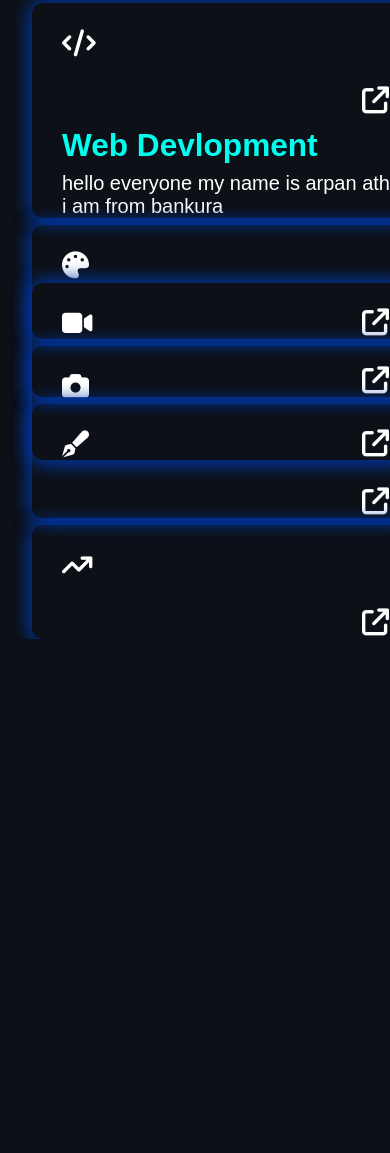
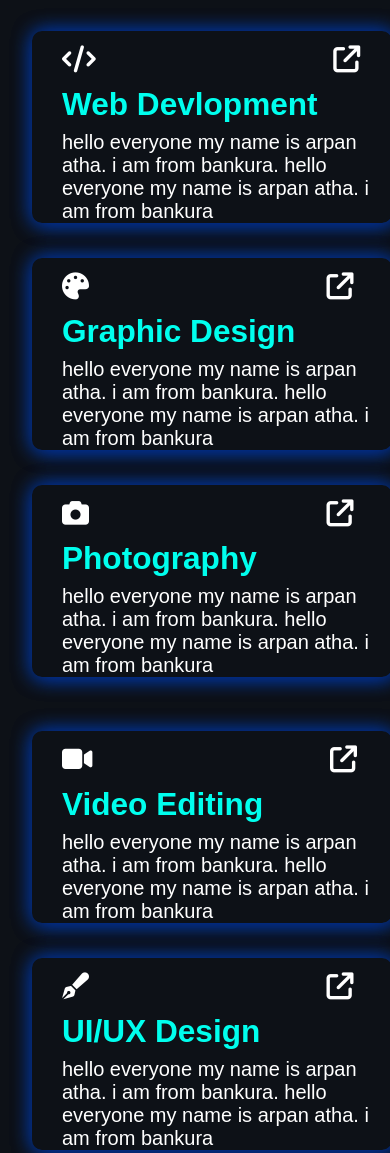
Before and after one commit to Arpanatha05/portfolio, a plain HTML site: page index.html in a window 390 px wide. Shown: the part 2439-3592 px from the top of the page. Before the commit the page ends 3078 px from the top, so only its background shows below. Drawn offline with nearby package versions, Linux system fonts and the light colour scheme.

Commit message:
responsive

```diff
--- a/index.html
+++ b/index.html
@@ -111,34 +111,61 @@
       <diV class="up upp">
         <div class="up-under ">
           <i class="fa-solid fa-code"></i>
-          <i style="margin-left: 300px;" class="fa-solid fa-arrow-up-right-from-square"></i>
+          <i  class="fa-solid fa-arrow-up-right-from-square huv"></i>
 
           <h3>Web Devlopment</h3>
 
-          <p>hello everyone my name is arpan atha. i am from bankura</p>
+          <p>hello everyone my name is arpan atha. i am from bankura.
+            hello everyone my name is arpan atha. i am from bankura
+          </p>
         </div>
         <div class="up-under ">
           <i  class="fa-solid fa-palette"></i>
-          <i style="margin-left: 300px;" class="fa-solid fa-arrow-up-right-from-square"></i>
+          <i class="fa-solid fa-arrow-up-right-from-square huv"></i>
+          <h3>Graphic Design</h3>
+
+          <p>hello everyone my name is arpan atha. i am from bankura.
+            hello everyone my name is arpan atha. i am from bankura
+          </p>
         </div>
         <div class="up-under">
           <i class="fa-solid fa-camera"></i>
-          <i style="margin-left: 300px;" class="fa-solid fa-arrow-up-right-from-square"></i>
+          <i  class="fa-solid fa-arrow-up-right-from-square huv"></i>
+          <h3>Photography</h3>
+
+          <p>hello everyone my name is arpan atha. i am from bankura.
+            hello everyone my name is arpan atha. i am from bankura
+          </p>
         </div>
 
       </diV>
       <diV class="down upp">
         <div class="down-under">
           <i class="fa-solid fa-video"></i>
-          <i style="margin-left: 300px;" class="fa-solid fa-arrow-up-right-from-square"></i>
+          <i  class="fa-solid fa-arrow-up-right-from-square huv"></i>
+          <h3>Video Editing</h3>
+
+          <p>hello everyone my name is arpan atha. i am from bankura.
+            hello everyone my name is arpan atha. i am from bankura
+          </p>
         </div>
         <div class="down-under">
           <i class="fa-solid fa-pen-fancy"></i>
-          <i style="margin-left: 300px;" class="fa-solid fa-arrow-up-right-from-square"></i>
+          <i  class="fa-solid fa-arrow-up-right-from-square huv"></i>
+          <h3>UI/UX Design</h3>
+
+          <p>hello everyone my name is arpan atha. i am from bankura.
+            hello everyone my name is arpan atha. i am from bankura
+          </p>
         </div>
         <div class="down-under">
           <i class="fa-solid fa-arrow-trend-up"></i>
-          <i style="margin-left: 300px;" class="fa-solid fa-arrow-up-right-from-square"></i>
+          <i  class="fa-solid fa-arrow-up-right-from-square huv"></i>
+          <h3>SEO </h3>
+
+          <p>hello everyone my name is arpan atha. i am from bankura.
+            hello everyone my name is arpan atha. i am from bankura
+          </p>
         </div>
       </diV>
      </section>
--- a/style.css
+++ b/style.css
@@ -661,16 +661,25 @@ body.dark h1, body.dark .support a {color: black;}
     }
     .up-under i:hover{
       color: #00ffee;
+      transform: none;
     }
     .up-under h3{
       color: #00ffee;
       margin-left: 30px;
       margin-top: 10px;
       margin-bottom: 8px;
+      transform: none;
     }
     .up-under p{
       margin-left: 30px;
       font-size: 20px;
+
+    }
+    .up-under p:hover{
+      transform: none;
+    }
+    .up-under h3:hover{
+      transform: none;
     }
     .upp :hover{
       transform: scale(1.1);
@@ -691,9 +700,36 @@ body.dark h1, body.dark .support a {color: black;}
       padding-left: 30px;
       padding-top: 27px;
 
+
+    }
+    .huv{
+      margin-left: 300px;
     }
     .down-under i:hover{
       color: #00ffee;
+      transform: none;
+    }
+    .down-under h3{
+      color: #00ffee;
+      margin-left: 30px;
+      margin-top: 10px;
+      margin-bottom: 8px;
+
+    }
+    .down-under p{
+      margin-left: 30px;
+      font-size: 20px;
+
+    }
+    .upp :hover{
+      transform: scale(1.1);
+      transition-duration: 0.7s;
+    }
+    .down-under p:hover{
+      transform: none;
+    }
+    .down-under h3:hover{
+      transform: none;
     }
 
 
@@ -772,17 +808,36 @@ body.dark h1, body.dark .support a {color: black;}
     }
     .service{
       margin-top: 250px;
+
+
+    }
+    .huv{
+      margin-left: 200px;
     }
     .up{
       flex-direction: column;
+      margin-bottom: 420px;
     }
     .down{
       flex-direction: column;
     }
     .up-under{
-      width: 380px;
+      width: 360px;
+      margin-top: 35px;
+      height: 300px;
     }
+    .up-under i{
+      padding-top: 15px;
+    }
+
     .down-under{
-      width: 380px;
+      width: 360px;
+      margin-top: 35px;
+      height: 300px;
+      /* margin-top: 30px; */
+    }
+
+    .down-under i{
+      padding-top: 15px;
     }
   }
```
